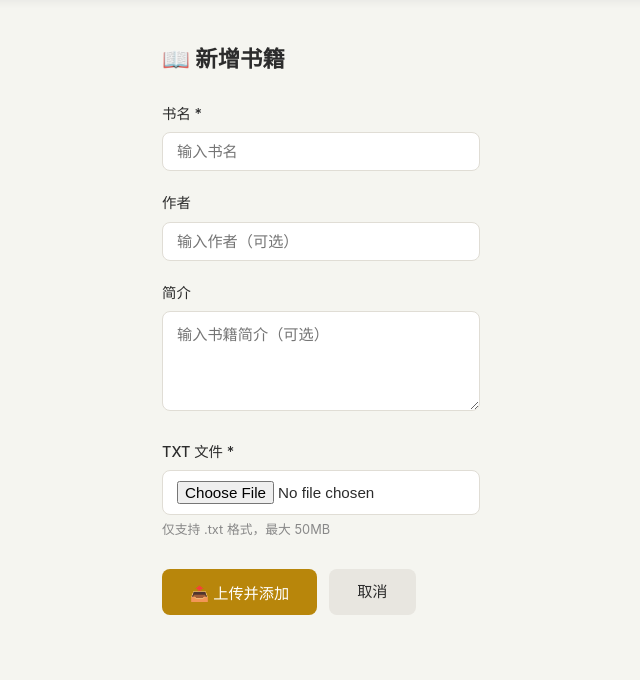
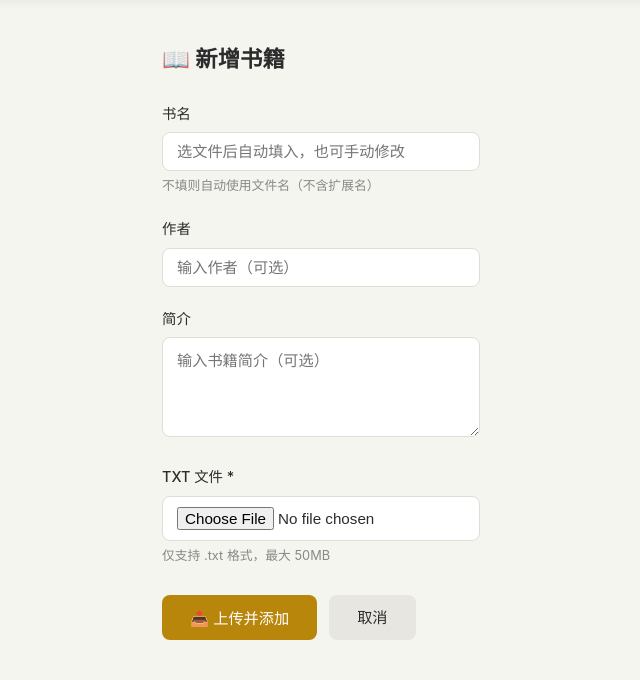
Before and after one commit to Gonly/novel-manager, a Node project: template views/add.ejs in a window 1280 px wide. Shown: the part 64-744 px from the top of the page, without its empty margins (319-959 px from the left). Run offline with Node 20 templates, Linux system fonts and the light colour scheme; the template is opened without the code that fills it, so the values that code supplies are empty.

Commit message:
feat: 书名自动取自 txt 文件名

```diff
--- a/server.js
+++ b/server.js
@@ -270,12 +270,16 @@ app.get('/book/add', (req, res) => {
 
 app.post('/book/add', (req, res) => {
   upload.single('file')(req, res, async (err) => {
-    const title = (req.body.title || '').trim();
+    let title = (req.body.title || '').trim();
     const author = (req.body.author || '').trim();
     const description = (req.body.description || '').trim();
     const errors = [];
 
     if (err) { errors.push(err.message || '文件上传失败'); return res.render('add', { errors, title, author, description }); }
+    // 书名留空则自动取文件名（不含扩展名）
+    if (!title && req.file) {
+      title = req.file.originalname.replace(/\.txt$/i, '');
+    }
     if (!title) errors.push('书名不能为空');
     if (!req.file) errors.push('请选择要上传的 txt 文件');
     if (errors.length) return res.render('add', { errors, title, author, description });
--- a/views/add.ejs
+++ b/views/add.ejs
@@ -31,8 +31,9 @@
 
       <form method="POST" action="/book/add" enctype="multipart/form-data">
         <div class="form-group">
-          <label for="title">书名 *</label>
-          <input type="text" id="title" name="title" value="<%= title %>" placeholder="输入书名" required>
+          <label for="title">书名</label>
+          <input type="text" id="title" name="title" value="<%= title %>" placeholder="选文件后自动填入，也可手动修改">
+          <small>不填则自动使用文件名（不含扩展名）</small>
         </div>
         <div class="form-group">
           <label for="author">作者</label>
@@ -60,5 +61,17 @@
   </footer>
 
   <script src="/static/js/main.js"></script>
+  <script>
+    // 选择文件后自动填入书名
+    document.getElementById('file').addEventListener('change', function(e) {
+      const titleInput = document.getElementById('title');
+      if (this.files.length && !titleInput.value.trim()) {
+        const name = this.files[0].name;
+        // Remove .txt extension (handle multiple dots)
+        const bookName = name.replace(/\.txt$/i, '');
+        titleInput.value = bookName;
+      }
+    });
+  </script>
 </body>
 </html>
```
Also changed, not shown: 1 other file.
